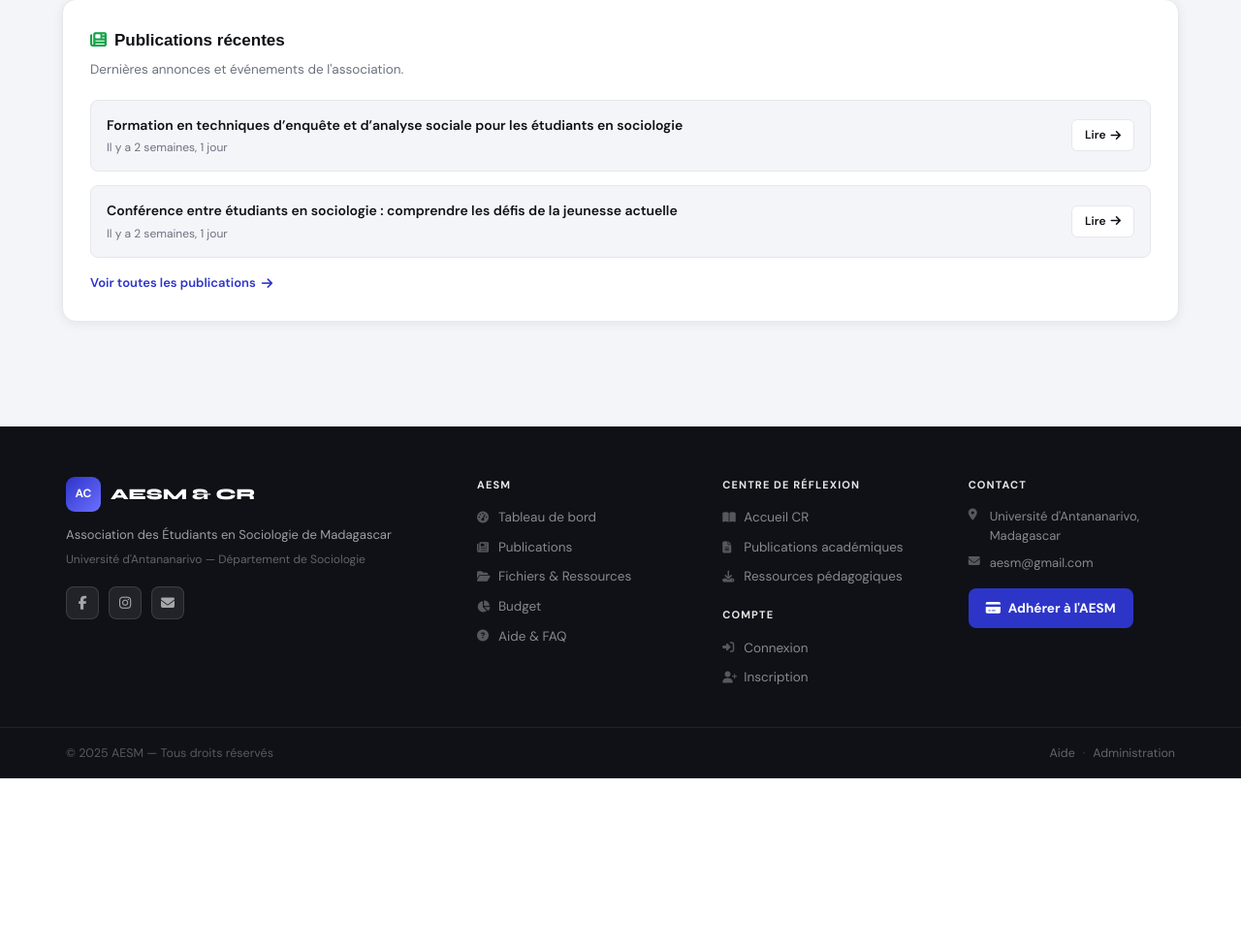
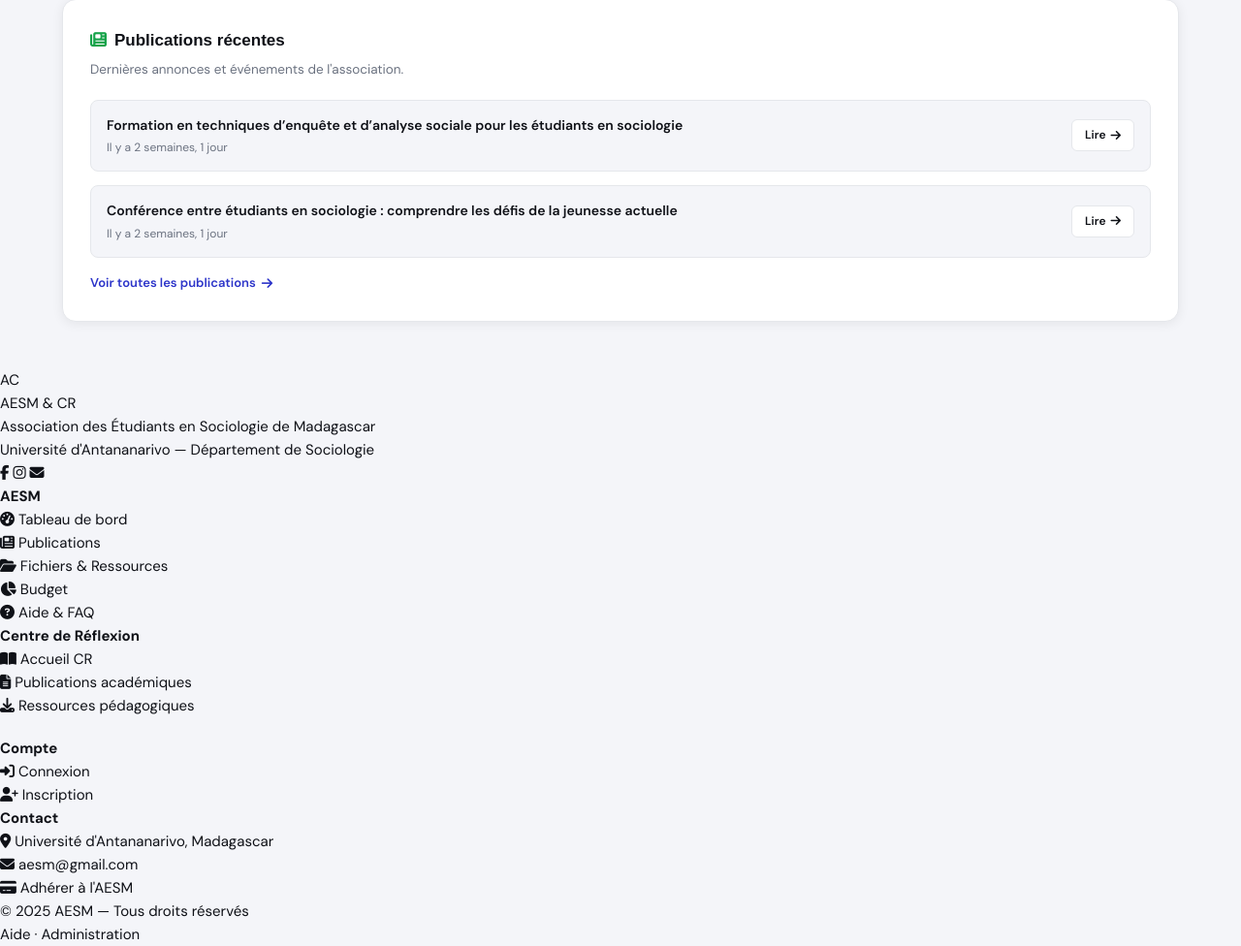
Before and after one commit to Nandrianina-Building/aesm-project, a Django app: page /aesm/dashboard_aesm/ in a window 1280 px wide. Shown: the part 623-1599 px from the top of the page at 97% size. Before the commit the page ends 1426 px from the top, so only its background shows below. Run offline with Django 5.2, Linux system fonts and the light colour scheme; data comes from the database, SQL or seed files in the repository.

Commit message:
Update dashboard_aesm.css

```diff
--- a/aesm/static/css/dashboard_aesm.css
+++ b/aesm/static/css/dashboard_aesm.css
@@ -34,154 +34,7 @@ body {
   line-height: 1.6;
   min-height: 100vh;
 }
-.aesm-footer {
-  background: #0f1117;
-  color: rgba(255,255,255,0.65);
-  font-family: 'DM Sans', sans-serif;
-  margin-top: 60px;
-}
-.aesm-footer-inner {
-  max-width: 1200px;
-  margin: 0 auto;
-  padding: 52px 28px 40px;
-  display: grid;
-  grid-template-columns: 1.8fr 1fr 1fr 1fr;
-  gap: 40px;
-}
 
-/* Brand */
-.aesm-footer-logo {
-  display: flex; align-items: center; gap: 10px;
-  margin-bottom: 14px;
-}
-.aesm-footer-logo-icon {
-  width: 36px; height: 36px;
-  background: linear-gradient(135deg, #2d35c9, #6c6fff);
-  color: white; border-radius: 9px;
-  display: flex; align-items: center; justify-content: center;
-  font-size: 12px; font-weight: 700; flex-shrink: 0;
-}
-.aesm-footer-logo-name {
-  font-family: 'Syne', sans-serif;
-  font-size: 16px; font-weight: 800; color: white;
-}
-.aesm-footer-tagline {
-  font-size: 13px; line-height: 1.6;
-  color: rgba(255,255,255,0.60); margin-bottom: 5px;
-}
-.aesm-footer-sub {
-  font-size: 12px; color: rgba(255,255,255,0.35);
-  margin-bottom: 18px;
-}
-.aesm-footer-socials { display: flex; gap: 10px; }
-.aesm-social-btn {
-  width: 34px; height: 34px;
-  background: rgba(255,255,255,0.08);
-  border: 1px solid rgba(255,255,255,0.12);
-  border-radius: 8px;
-  display: flex; align-items: center; justify-content: center;
-  font-size: 14px; color: rgba(255,255,255,0.60);
-  text-decoration: none; transition: all 0.18s;
-}
-.aesm-social-btn:hover {
-  background: #2d35c9; border-color: #2d35c9;
-  color: white; transform: translateY(-2px);
-}
-
-/* Colonnes */
-.aesm-footer-col-title {
-  font-size: 11px; font-weight: 700;
-  text-transform: uppercase; letter-spacing: 0.10em;
-  color: rgba(255,255,255,0.90);
-  margin-bottom: 14px;
-}
-.aesm-footer-links {
-  list-style: none;
-  display: flex; flex-direction: column; gap: 9px;
-  padding: 0; margin: 0;
-}
-.aesm-footer-links li { display: flex; align-items: flex-start; gap: 8px; }
-.aesm-footer-links li a {
-  display: flex; align-items: center; gap: 8px;
-  font-size: 13.5px; color: rgba(255,255,255,0.50);
-  text-decoration: none; transition: color 0.18s;
-}
-.aesm-footer-links li a:hover { color: white; }
-.aesm-footer-links li a i,
-.aesm-footer-links li > i {
-  font-size: 12px; width: 14px;
-  color: rgba(255,255,255,0.30); flex-shrink: 0;
-}
-.aesm-footer-links li a:hover i { color: #6c6fff; }
-.aesm-footer-contact li span {
-  font-size: 13px; color: rgba(255,255,255,0.50); line-height: 1.5;
-}
-.aesm-footer-contact li i { margin-top: 2px; }
-
-/* Badge connecté */
-.aesm-footer-badge {
-  display: inline-flex; align-items: center; gap: 7px;
-  padding: 7px 13px; margin-top: 16px; border-radius: 8px;
-  font-size: 12.5px; font-weight: 500;
-  background: rgba(22,163,74,0.15); color: #4ade80;
-  border: 1px solid rgba(22,163,74,0.25);
-}
-.aesm-footer-badge strong { color: white; }
-
-/* CTA */
-.aesm-footer-cta {
-  display: inline-flex; align-items: center; gap: 8px;
-  padding: 10px 18px; margin-top: 16px; border-radius: 8px;
-  background: #2d35c9; color: white;
-  font-size: 13.5px; font-weight: 700;
-  text-decoration: none; transition: all 0.18s;
-}
-.aesm-footer-cta:hover {
-  background: #3d48e5; transform: translateY(-1px);
-  box-shadow: 0 4px 14px rgba(45,53,201,0.40);
-}
-
-/* Bottom bar */
-.aesm-footer-bottom {
-  border-top: 1px solid rgba(255,255,255,0.08);
-}
-.aesm-footer-bottom-inner {
-  max-width: 1200px; margin: 0 auto;
-  padding: 16px 28px;
-  display: flex; align-items: center; justify-content: space-between;
-  flex-wrap: wrap; gap: 10px;
-  font-size: 12.5px; color: rgba(255,255,255,0.30);
-}
-.aesm-footer-bottom-links {
-  display: flex; align-items: center; gap: 8px;
-}
-.aesm-footer-bottom-links a {
-  color: rgba(255,255,255,0.35); text-decoration: none; transition: color 0.15s;
-}
-.aesm-footer-bottom-links a:hover { color: rgba(255,255,255,0.80); }
-.aesm-sep { color: rgba(255,255,255,0.20); }
-
-/* Responsive */
-@media (max-width: 960px) {
-  .aesm-footer-inner {
-    grid-template-columns: 1fr 1fr;
-    gap: 32px;
-  }
-  .aesm-footer-brand { grid-column: 1 / -1; }
-}
-@media (max-width: 600px) {
-  .aesm-footer-inner {
-    grid-template-columns: 1fr;
-    padding: 36px 20px 28px;
-    gap: 28px;
-  }
-  .aesm-footer-brand { grid-column: auto; }
-  .aesm-footer-bottom-inner {
-    flex-direction: column;
-    text-align: center;
-    padding: 14px 20px;
-  }
-}
 a {
   text-decoration: none;
   color: inherit;
```
